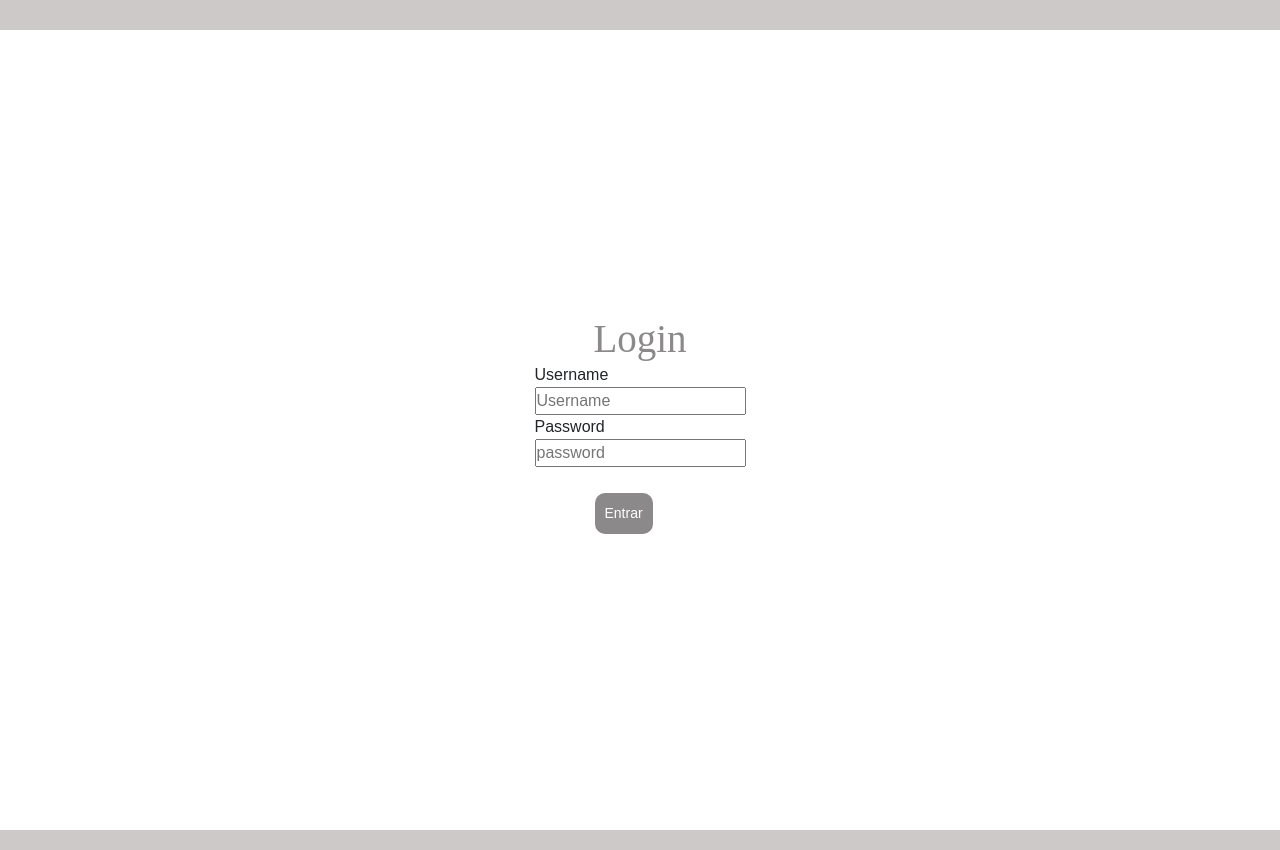
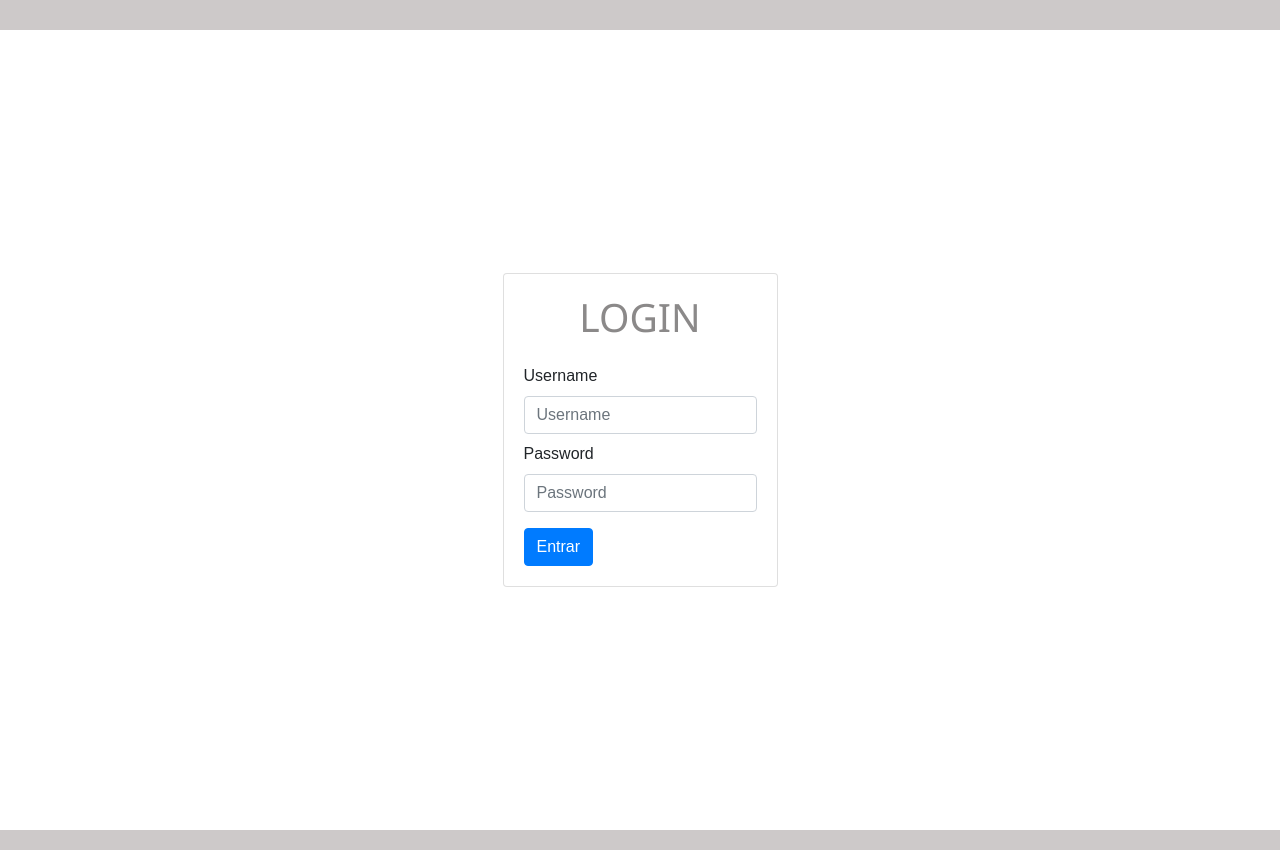
Before and after one commit to NayanyAlve01/Cerveja, a Vue app: page / in a window 1280 px wide. Built offline with nearby package versions, Linux system fonts and the light colour scheme; no server answers; what vue-js-modal would draw is missing.

Commit message:
aplica bootstrap na tela de login

```diff
--- a/src/pages/Login.vue
+++ b/src/pages/Login.vue
@@ -2,41 +2,34 @@
   <main>
     <div class="limiter">
       <div class="container-login100" style="background-image">
-        <div class="Login" id="login">
-          <span class="login100-form-title p-b-49"> Login </span>
+        <b-card>
+          <!-- <div class="Login" id="login"> -->
+          <span class="login100-form-title p-b-49 mb-4"> LOGIN </span>
 
-          <p>
-            <span class="label-input100">Username</span>
-            <br />
-            <input
-              type="input100"
-              placeholder="Username"
-              v-model="form.username"
-            />
+          <div class="mb-2">Username</div>
+          <b-form-input
+            v-model="form.username"
+            placeholder="Username"
+          ></b-form-input>
 
-            <br />
-            <span class="label-input100">Password</span>
-            <br />
-            <input
-              type="password"
-              placeholder="password"
-              v-model="form.password"
-            />
+          <div class="mb-2 mt-2">Password</div>
+          <b-form-input
+            type="password"
+            v-model="form.password"
+            placeholder="Password"
+          ></b-form-input>
 
-            <br />
-          </p>
-
-          <div class="btn-login">
-            <button class="button button4" @click="login">Entrar</button>
+          <div class="mt-3">
+            <b-button variant="primary" @click="login">Entrar</b-button>
           </div>
-        </div>
+          <!-- </div> -->
+        </b-card>
       </div>
     </div>
   </main>
 </template>
 
- <script>
-
+<script>
 import api from "@/services/api";
 export default {
   name: "Login",
@@ -51,7 +44,7 @@ export default {
     submit() {
       console.log(this.from);
     },
-    login () {
+    login() {
       api
         .post("/api/v1/auth/login", {
           username: this.form.username,
@@ -77,7 +70,7 @@ main {
 }
 
 .button {
-  background-color:#8b8989 ;
+  background-color: #8b8989;
   border: none;
   color: white;
   padding: 10px;
@@ -131,9 +124,10 @@ main {
 
 .login100-form-title {
   display: block;
-  font-family: Poppins-Bold;
+  font-family: "Segoe UI", Tahoma, Geneva, Verdana, sans-serif;
+  font-weight: normal;
   font-size: 39px;
-  color:  #8b8989;
+  color: #8b8989;
   line-height: 1.2;
   text-align: center;
 }
```
